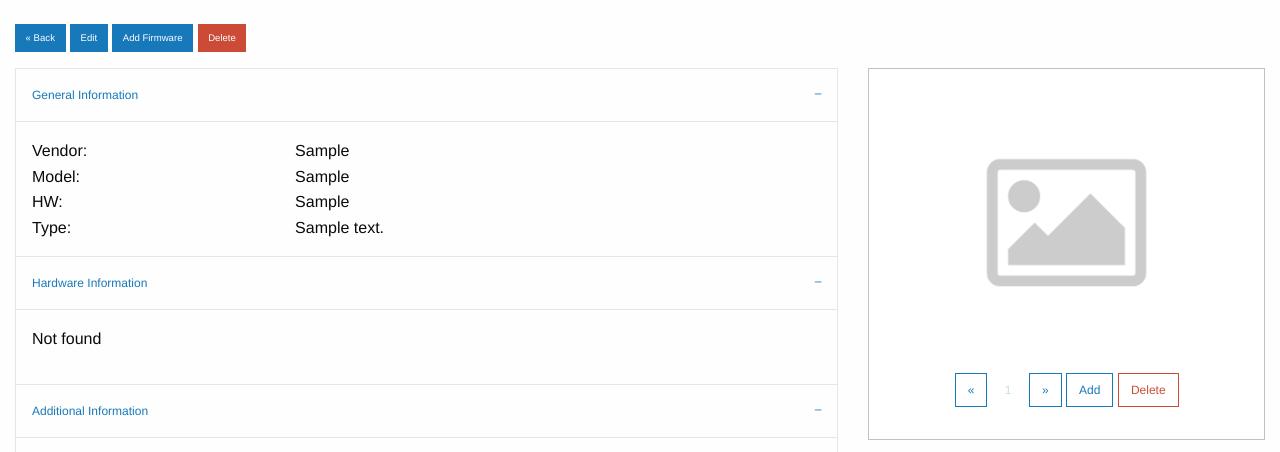
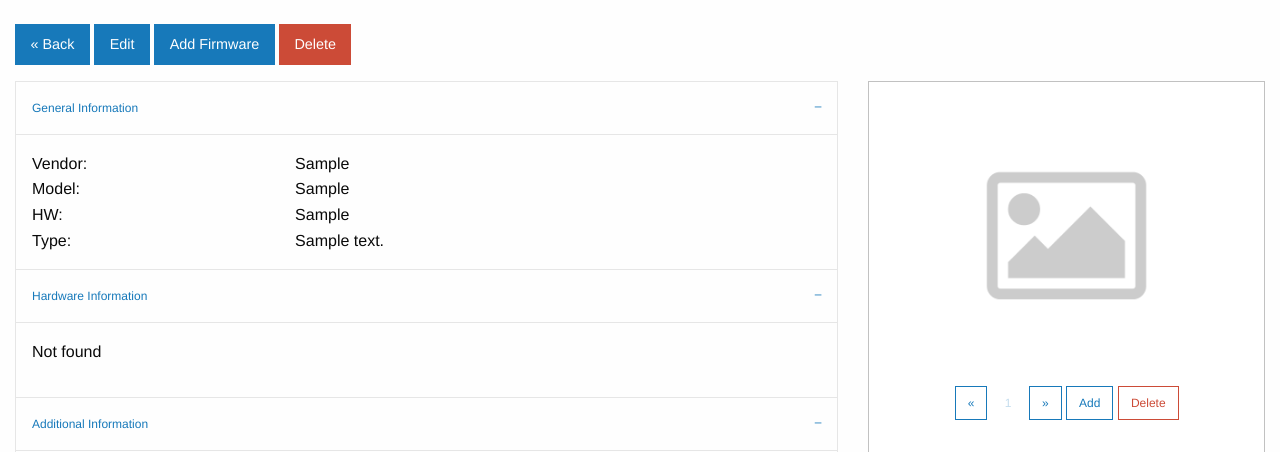
Before and after one commit to ministre/qa, a Django app: page /device/1/ in a window 1280 px wide. Shown: the part 55-507 px from the top of the page. Run offline with Django 3.2, Linux system fonts and the light colour scheme; a user stored in the database is signed in; tables that the repository leaves empty hold one stand-in row (values such as "Sample post"); some libraries are stand-ins or nearby versions.

Commit message:
evolution

```diff
--- a/device/templates/device/device_show.html
+++ b/device/templates/device/device_show.html
@@ -4,10 +4,10 @@
 
 {% block content %}
 
-<a href="/" class="button tiny">&laquo; {% trans "Back" %}</a>
-<a href="/device/update/{{ device.id }}/" class="button tiny">{% trans "Edit" %}</a>
-<a href="/device/fw/add/{{ device.id }}/" class="button tiny">{% trans "Add Firmware" %}</a>
-<a href="/device/{{ device.id }}/" class="button tiny alert">{% trans "Delete" %}</a>
+<a href="/" class="button">&laquo; {% trans "Back" %}</a>
+<a href="/device/{{ device.id }}/update/" class="button">{% trans "Edit" %}</a>
+<a href="/device/fw/add/{{ device.id }}/" class="button">{% trans "Add Firmware" %}</a>
+<a href="/device/{{ device.id }}/delete/" class="button alert">{% trans "Delete" %}</a>
 
 <div class="grid-x grid-margin-x">
     <div class="cell medium-6 large-8">
--- a/device/urls.py
+++ b/device/urls.py
@@ -12,7 +12,7 @@
     path('custom_field/<int:pk>/', views.CustomFieldUpdate.as_view(), name='custom_field_update'),
     path('custom_field/<int:pk>/delete/', views.CustomFieldDelete.as_view(), name='custom_field_delete'),
     path('device/create/', views.DeviceCreate.as_view(), name='device_create'),
-    path('device/update/<int:pk>/', views.DeviceUpdate.as_view(), name='device_update'),
+    path('device/<int:pk>/update/', views.DeviceUpdate.as_view(), name='device_update'),
     path('device/<int:pk>/delete/', views.DeviceDelete.as_view(), name='device_delete'),
     path('device/<int:pk>/', views.device_show, name='device_show'),
     path('device/details/<int:pk>/', views.device_details_update, name='device_details_update'),
--- a/device/views.py
+++ b/device/views.py
@@ -96,6 +96,9 @@
     model = Device
     form_class = DeviceForm
     template_name = 'device/device_create.html'
+
+    def get_initial(self):
+        return {'created_by': self.request.user}
 
     def get_success_url(self):
         return reverse('device_list')
```
Also changed, not shown: device/forms.py (+7 -6 lines), device/templates/device/device_update.html (+4 -6 lines).
